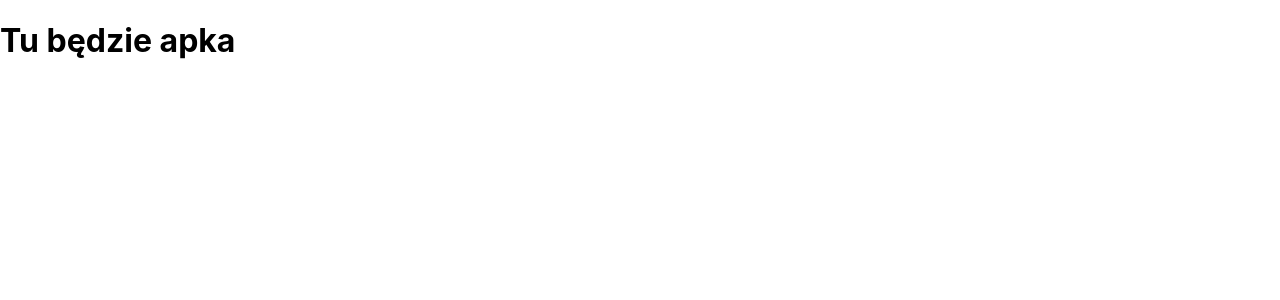
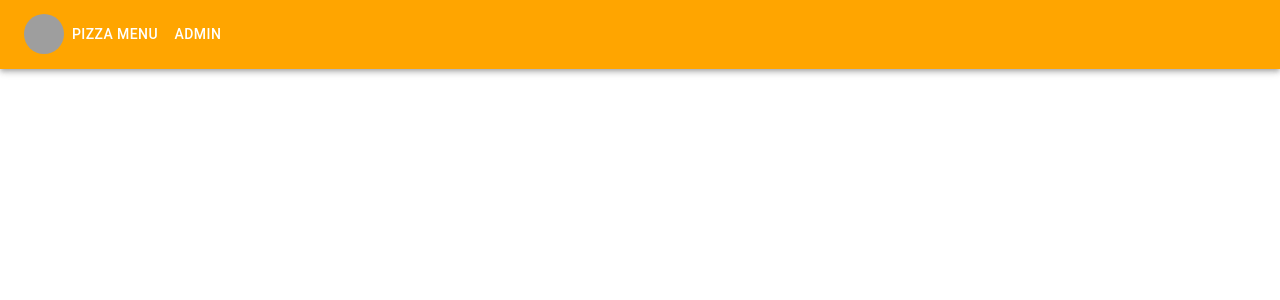
Before and after one commit to mlesiak/pizza-menu-app, a React (Create React App) app: page / in a window 1280 px wide. Shown: the top 300 px of the page. Built offline with nearby package versions, Linux system fonts and the light colour scheme; grey boxes are pictures that could not be loaded.

Commit message:
navigation with toolbar added

```diff
--- a/src/App.js
+++ b/src/App.js
@@ -1,7 +1,9 @@
+import { Navigation } from './navigation'
+
 
 function App() {
   return (
-    <h1>Tu będzie apka</h1>
+    <Navigation />
   );
 }
 
--- /dev/null
+++ b/src/navigation/index.js
@@ -0,0 +1,24 @@
+import * as React from 'react';
+import AppBar from '@mui/material/AppBar';
+import Toolbar from '@mui/material/Toolbar';
+import Avatar from '@mui/material/Avatar';
+import Container from '@mui/material/Container';
+import Button from '@mui/material/Button';
+
+
+export const Navigation = () => {
+
+    return (
+        <AppBar position="static" style={{background: 'orange'}}>
+      <Container maxWidth="xl">
+        <Toolbar disableGutters >
+          <Avatar alt="logo" src="https://cdn-icons-png.flaticon.com/512/3595/3595455.png" />
+
+              <Button  sx={{ my: 2, color: 'white', display: 'block' }}>Pizza Menu</Button>
+              <Button  sx={{ my: 2, color: 'white', display: 'block' }}>Admin</Button>
+
+        </Toolbar>
+      </Container>
+    </AppBar>
+  );
+};
```
